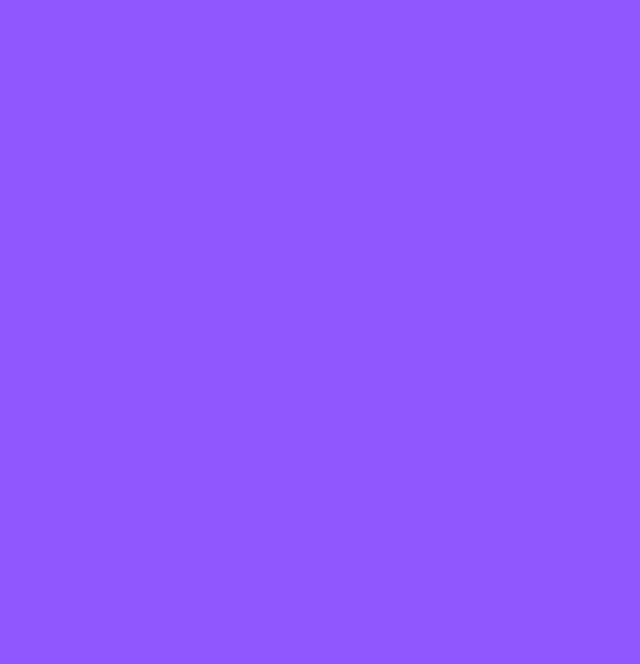
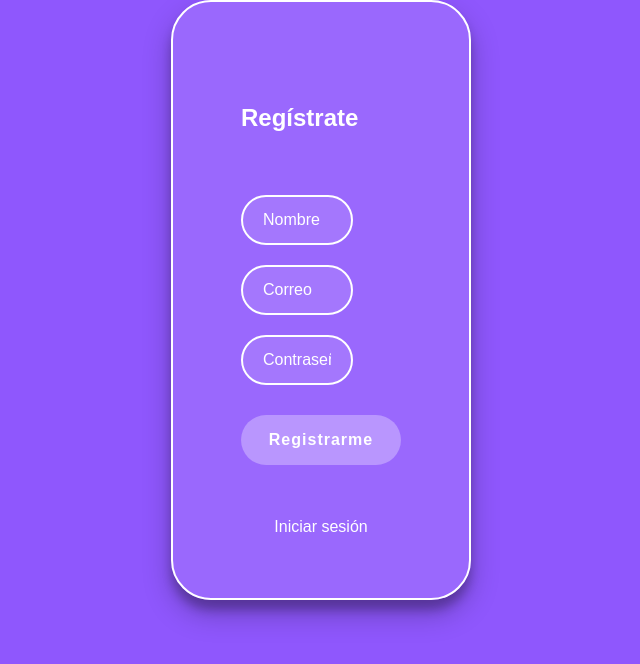
Before and after one commit to reinhearth/react-course-platzi, a React app: page /register in a window 1280 px wide. Shown: the top 664 px of the page, without its empty margins (319-959 px from the left). Built offline with nearby package versions, Linux system fonts and the light colour scheme; the HTML template or start-up script is replaced by a standard one; a web font is replaced by a local one.

Commit message:
register component and route

```diff
--- /dev/null
+++ b/src/assets/styles/components/Register.scss
@@ -0,0 +1,39 @@
+.register {
+  background-image: #181818;
+  display: flex;
+  align-items: center;
+  flex-direction: column;
+  justify-content: center;
+  padding: 0px 30px;
+  min-height: calc(100vh - 200px);
+
+  &__container {
+    background-color: rgba(255, 255, 255, 0.1);
+    border: 2px solid white;
+    border-radius: 40px;
+    box-shadow: 0 14px 28px rgba(0, 0, 0, 0.25), 0 10px 10px rgba(0, 0, 0, 0.22);
+    color: white;
+    display: flex;
+    flex-direction: column;
+    justify-content: space-around;
+    min-height: 600px;
+    padding: 60px 68px 40px;
+    width: 300px;
+
+    a {
+      color: white;
+      font-size: 16px;
+      text-align: center;
+      text-decoration: none;
+
+      &:hover {
+        text-decoration: underline;
+      }
+    }
+
+    &--form {
+      display: flex;
+      flex-direction: column;
+    }
+  }
+}
--- /dev/null
+++ b/src/containers/Register.jsx
@@ -0,0 +1,19 @@
+import React from "react";
+import "../assets/styles/components/Register.scss";
+
+const Register = () => (
+  <section className="register">
+    <section className="register__container">
+      <h2>Regístrate</h2>
+      <form className="register__container--form">
+        <input className="input" type="text" placeholder="Nombre" />
+        <input className="input" type="text" placeholder="Correo" />
+        <input className="input" type="password" placeholder="Contraseña" />
+        <button className="button">Registrarme</button>
+      </form>
+      <a href="">Iniciar sesión</a>
+    </section>
+  </section>
+);
+
+export default Register;
--- a/src/routes/App.js
+++ b/src/routes/App.js
@@ -1,12 +1,16 @@
 import React from "react";
-import { BrowserRouter, Route } from "react-router-dom";
+import { BrowserRouter, Route, Switch } from "react-router-dom";
 import Home from "../containers/Home";
 import Login from "../containers/Login";
+import Register from "../containers/Register";
 
 const App = () => (
   <BrowserRouter>
-    <Route exact path="/" component={Home} />
-    <Route exact path="/login" component={Login} />
+    <Switch>
+      <Route exact path="/" component={Home} />
+      <Route exact path="/login" component={Login} />
+      <Route exact path="/register" component={Register} />
+    </Switch>
   </BrowserRouter>
 );
 
```
